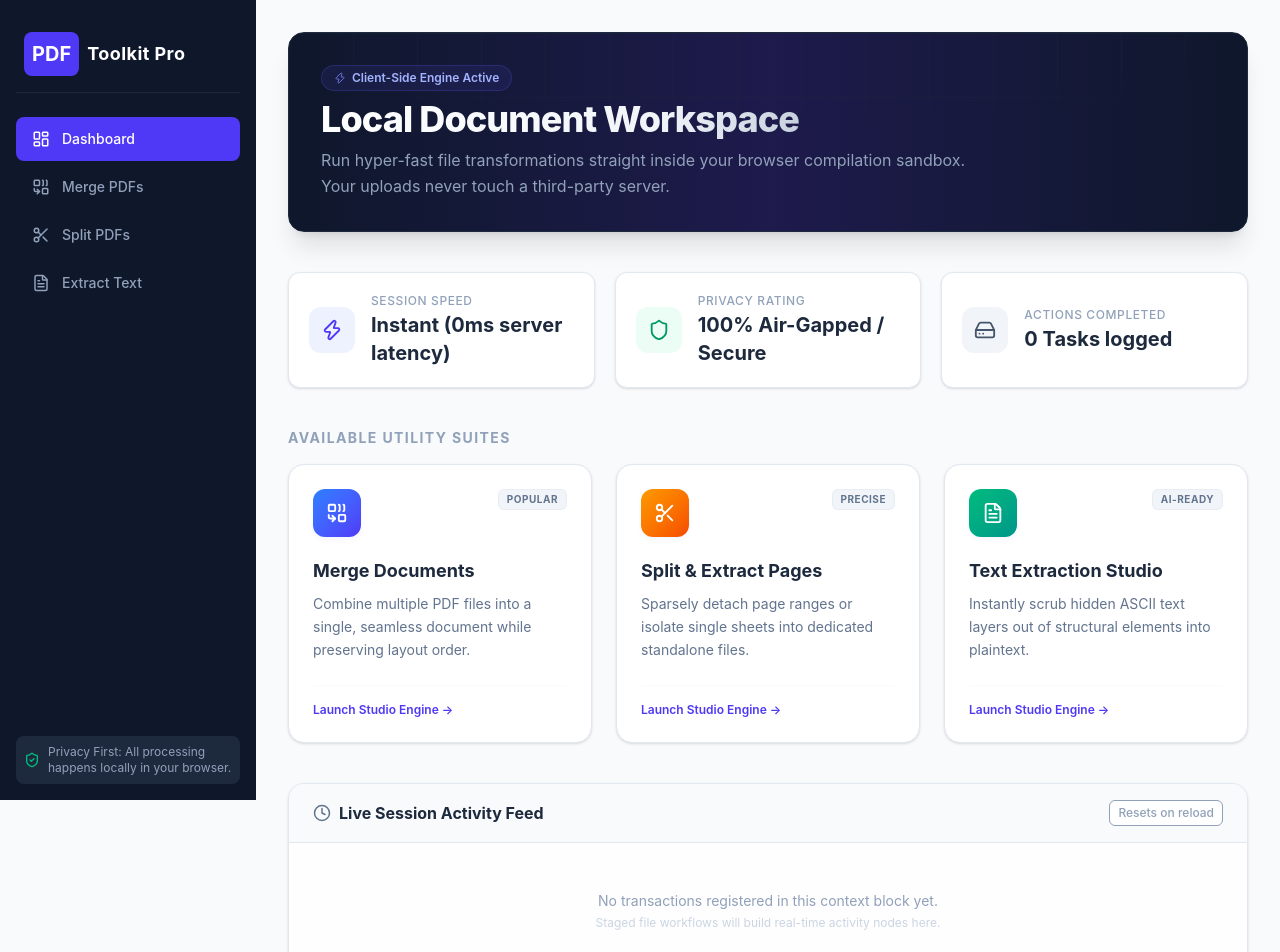
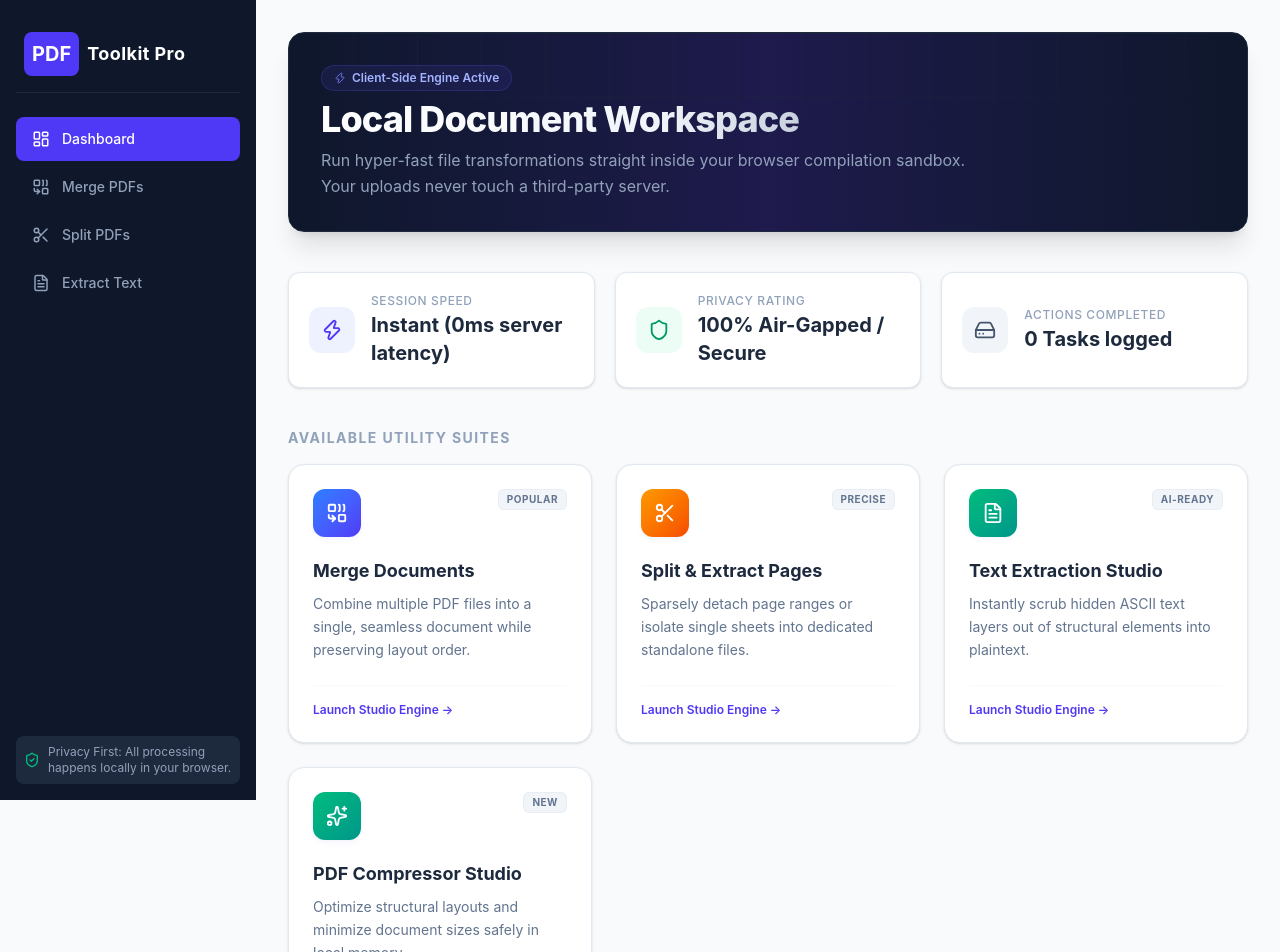
Before and after one commit to AqsaAliRazaJamali/pdf-toolkit, a React (Vite) app: page / in a window 1280 px wide. Shown: the top 952 px of the page. Built offline with nearby package versions, Linux system fonts and the light colour scheme; the HTML template or start-up script is replaced by a standard one.

Commit message:
Update Dashboard.jsx
- Added another feature CompressionTool

```diff
--- a/src/components/Dashboard.jsx
+++ b/src/components/Dashboard.jsx
@@ -1,5 +1,5 @@
 import React from 'react';
-import { Combine, Scissors, FileText, Clock, Shield, Zap, HardDrive, ArrowUpRight } from 'lucide-react';
+import { Combine, Scissors, FileText, Clock, Shield, Zap, HardDrive, ArrowUpRight, Sparkles } from 'lucide-react';
 
 export default function Dashboard({ setCurrentView, activityLog }) {
   const tools = [
@@ -27,11 +27,18 @@ export default function Dashboard({ setCurrentView, activityLog }) {
       color: 'from-emerald-500 to-teal-600',
       badge: 'AI-Ready'
     },
+    {
+      id: 'compress',
+      name: 'PDF Compressor Studio',
+      desc: 'Optimize structural layouts and minimize document sizes safely in local memory.',
+      icon: Sparkles,
+      color: 'from-emerald-500 to-teal-600',
+      badge: 'New'
+    }
   ];
 
   // Derive dynamic metrics from the session log to show live data
   const totalOperations = activityLog.length;
-  const uniqueToolsUsed = new Set(activityLog.map(log => log.action.split(' ')[0])).size;
 
   return (
     <div className="space-y-10 max-w-6xl mx-auto">
```
